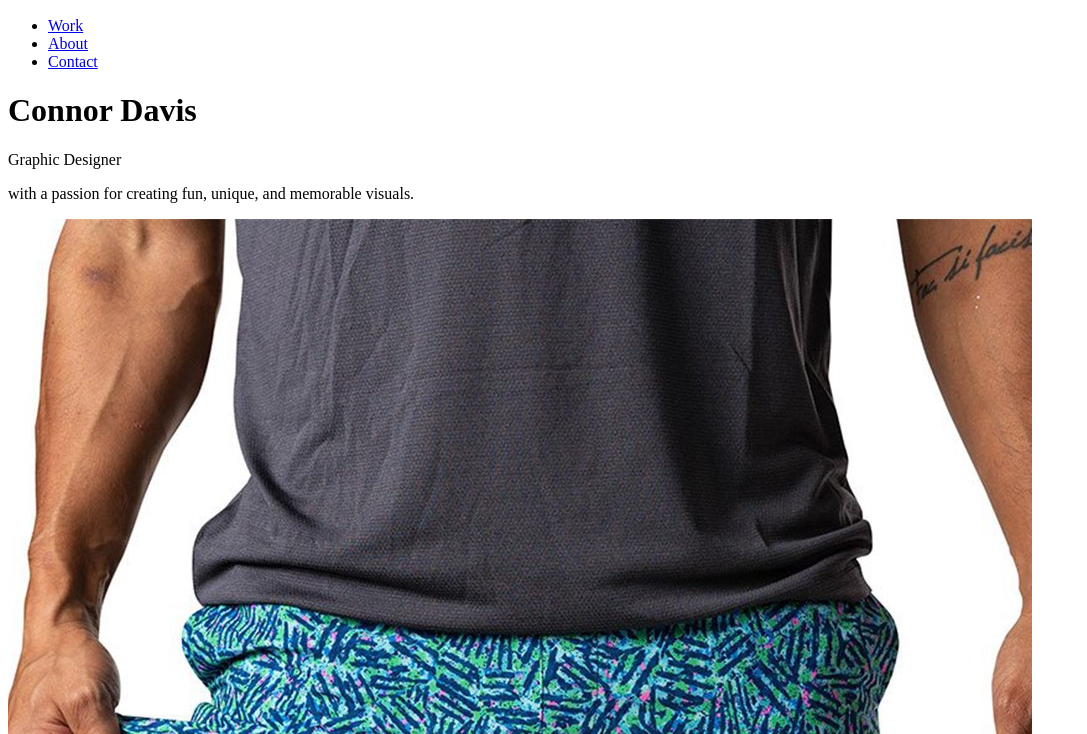
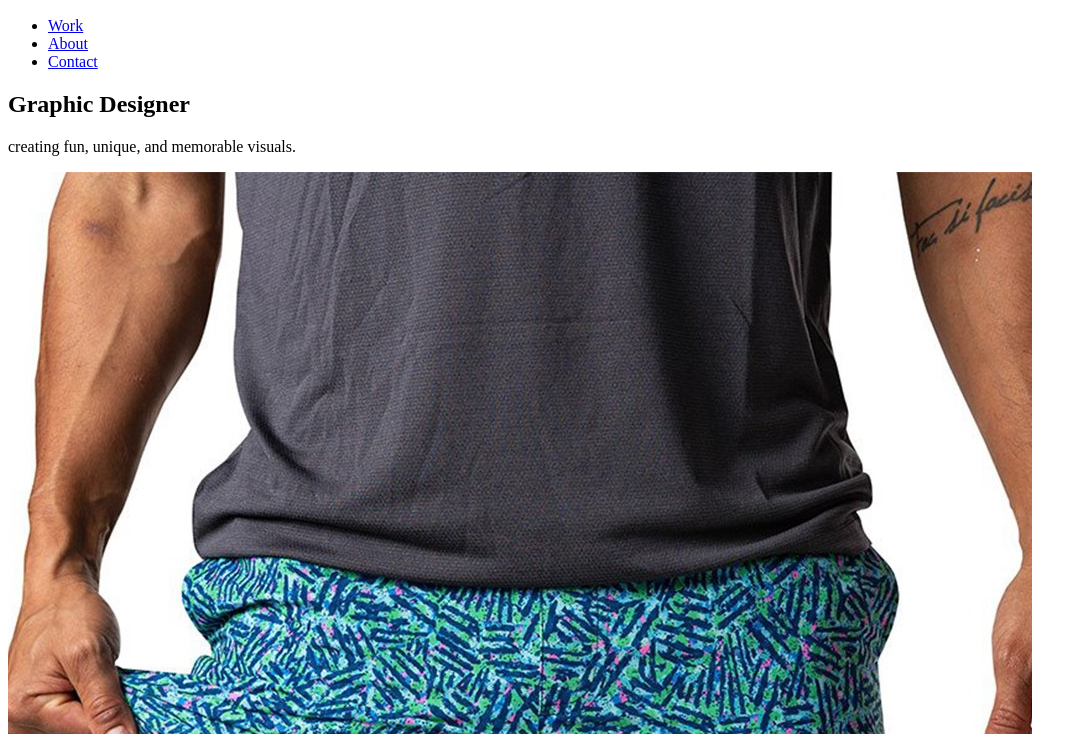
Before and after one commit to cad825/Portfolio-Site, a plain HTML site: page index.html in a window 1280 px wide. Shown: the part 66-800 px from the top of the page, without its empty margins (0-1087 px from the left). Drawn offline with Linux system fonts and the light colour scheme.

Commit message:
Change index page header

```diff
--- a/index.html
+++ b/index.html
@@ -25,8 +25,8 @@
   <!-- For the hero section -->
   <div>
     <div></div>
-    <h1>Connor Davis</h1><span>Graphic Designer</span>
-    <p>with a passion for creating fun, unique, and memorable visuals.
+    <h2>Graphic Designer</h2>
+    <p>creating fun, unique, and memorable visuals.
     </p>
   </div>
 
```
